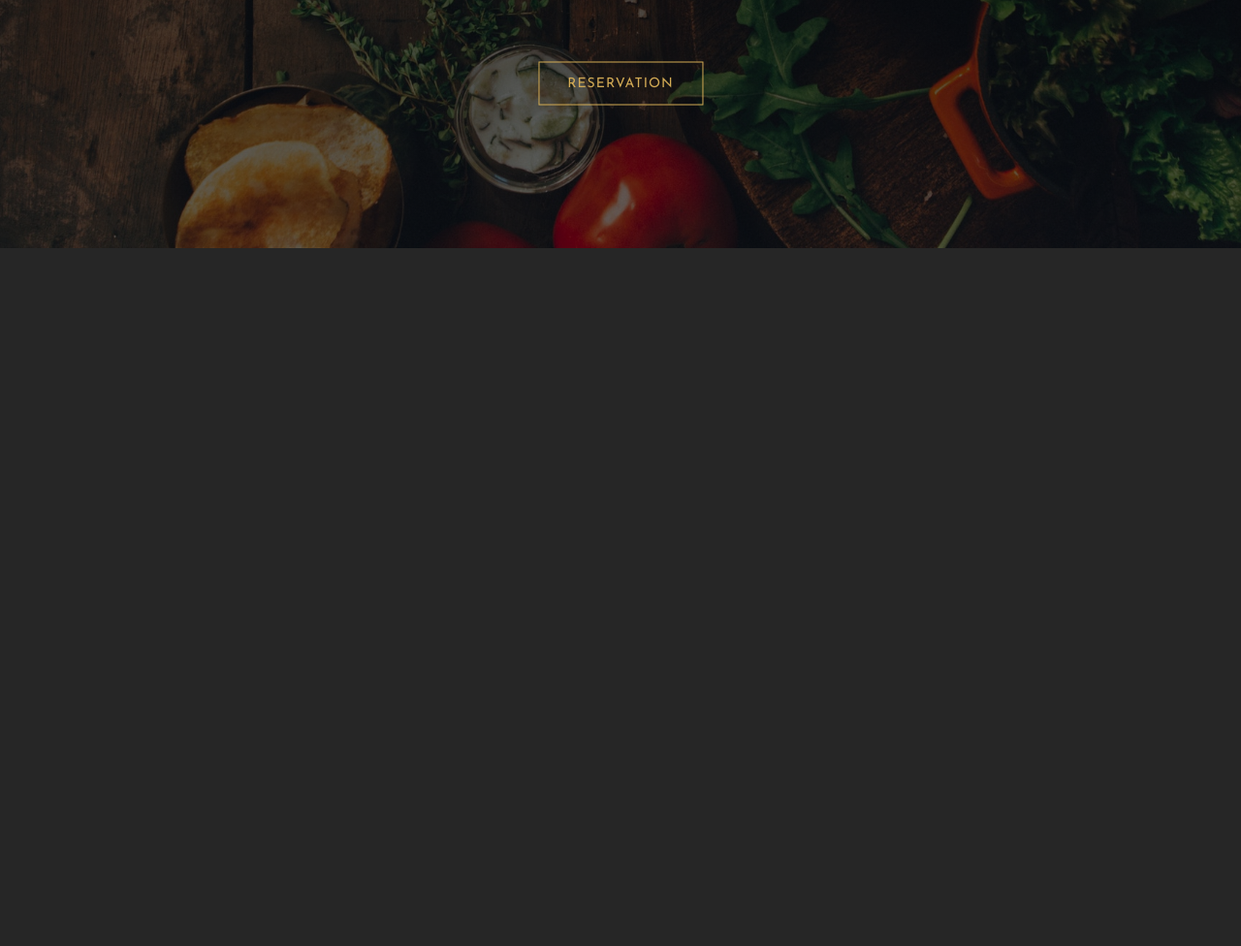
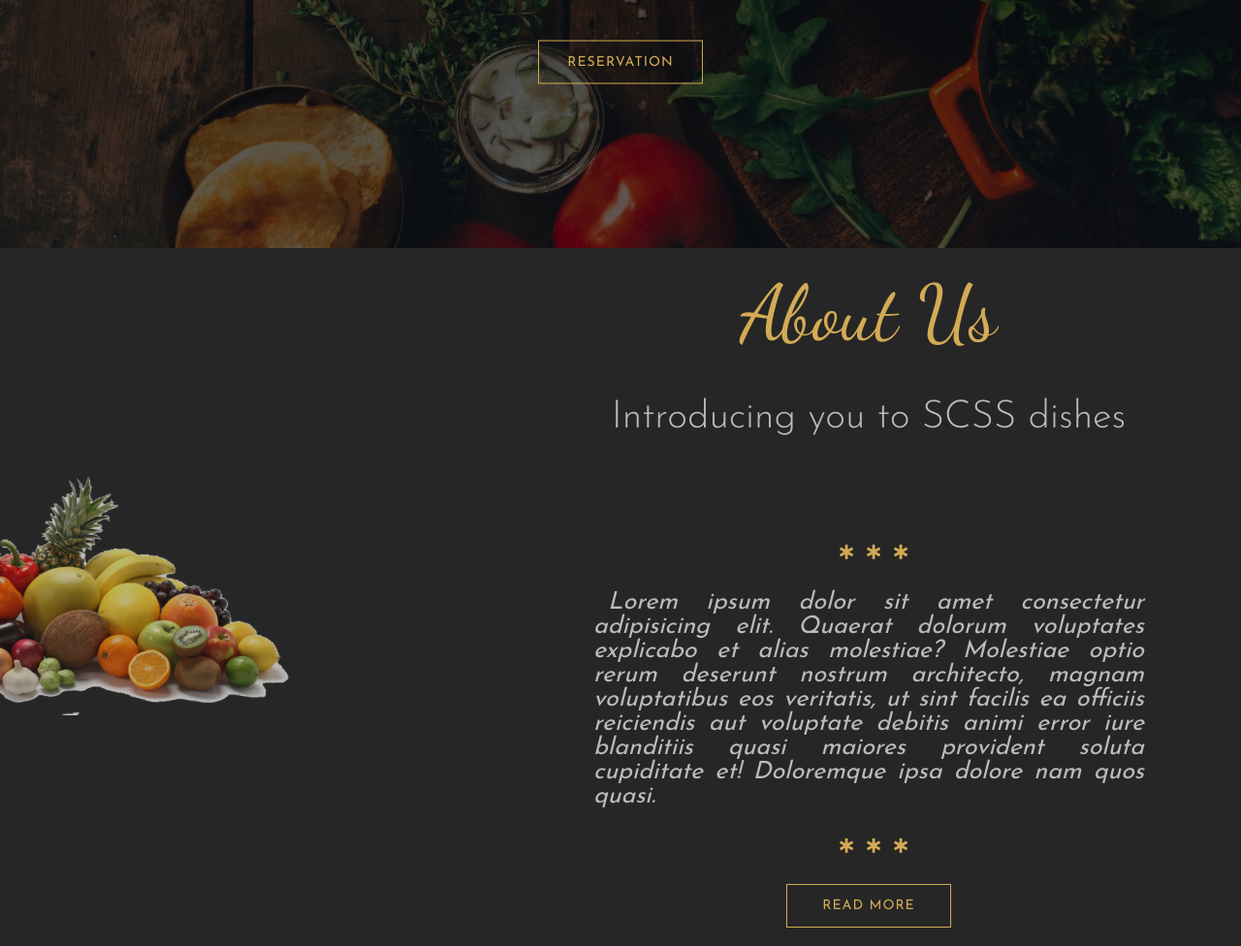
Before and after one commit to ol-berry01/scss-restaurant, a website: page index.html in a window 1280 px wide. Shown: the part 544-1520 px from the top of the page at 97% size. Before the commit the page ends 800 px from the top, so only its background shows below. Drawn offline with nearby package versions, Linux system fonts and the light colour scheme.

Commit message:
About Us
Markup and styling for 'About Us' section on restaurant home page

```diff
--- a/index.html
+++ b/index.html
@@ -33,5 +33,30 @@
     </header>
     <!-- End: Header -->
 
+    <!-- About Us -->
+    <section class="about-us">
+        <div class="about-us-left">
+            <img src="images/about-us-img.png" alt="">
+        </div>
+
+        <div class="about-us-right">
+            <h1 class="main-heading">About Us</h1>
+            <h3 class="sub-heading">Introducing you to SCSS dishes</h3>
+            <div class="stars">
+                <i class="fas fa-star-of-life star"></i>
+                <i class="fas fa-star-of-life star"></i>
+                <i class="fas fa-star-of-life star"></i>
+            </div>
+            <p class="description">Lorem ipsum dolor sit amet consectetur adipisicing elit. Quaerat dolorum voluptates explicabo et alias molestiae? Molestiae optio rerum deserunt nostrum architecto, magnam voluptatibus eos veritatis, ut sint facilis ea officiis reiciendis aut voluptate debitis animi error iure blanditiis quasi maiores provident soluta cupiditate et! Doloremque ipsa dolore nam quos quasi.</p>
+            <div class="stars">
+                <i class="fas fa-star-of-life star"></i>
+                <i class="fas fa-star-of-life star"></i>
+                <i class="fas fa-star-of-life star"></i>
+            </div>
+            <button class="main-btn" type="button">Read More</button>
+        </div>
+    </section>
+    <!-- End: About Us -->
+
 </body>
 </html>
--- a/scss/_components.scss
+++ b/scss/_components.scss
@@ -26,7 +26,7 @@
 
 .main-heading {
     font-family: $font-dancingScript;
-    font-size: 100px;
+    font-size: 80px;
     font-weight: 300;
     color: $colour-primary;
     margin-bottom: 40px;
@@ -34,7 +34,7 @@
 
 .sub-heading {
     font-family: $font-josefinSans;
-    font-size: 60px;
+    font-size: 40px;
     font-weight: 300;
     color: $colour-secondary;
     margin-bottom: 80px;
--- a/scss/_layout.scss
+++ b/scss/_layout.scss
@@ -16,3 +16,50 @@
         @include centering(60%)
     }
 }
+
+.about-us {
+    height: 90vh;
+    display: flex;
+    align-items: center;
+
+    &-left {
+        width: 40%;
+        position: relative;
+        left: -200px;
+
+        img {
+            width: 100%;
+            opacity: 0.7;
+        }
+    }
+    &-right {
+        width: 60%;
+        display: flex;
+        flex-direction: column;
+        align-items: center;
+        padding: 0 100px;
+        box-sizing: border-box;
+
+        .stars {
+            margin: 30px 0;
+        }
+
+        .star {
+            font-size: 15px;
+            color: $colour-primary;
+            margin-left: 10px;
+        }
+
+        .description {
+            color: $colour-secondary;
+            font-family: $font-josefinSans;
+            font-size: 25px;
+            font-style: italic;
+            text-align: justify;
+
+            &::first-letter {
+                padding-left: 15px;
+            }
+        }
+    }
+}
```
Also changed, not shown: css/style.css.
